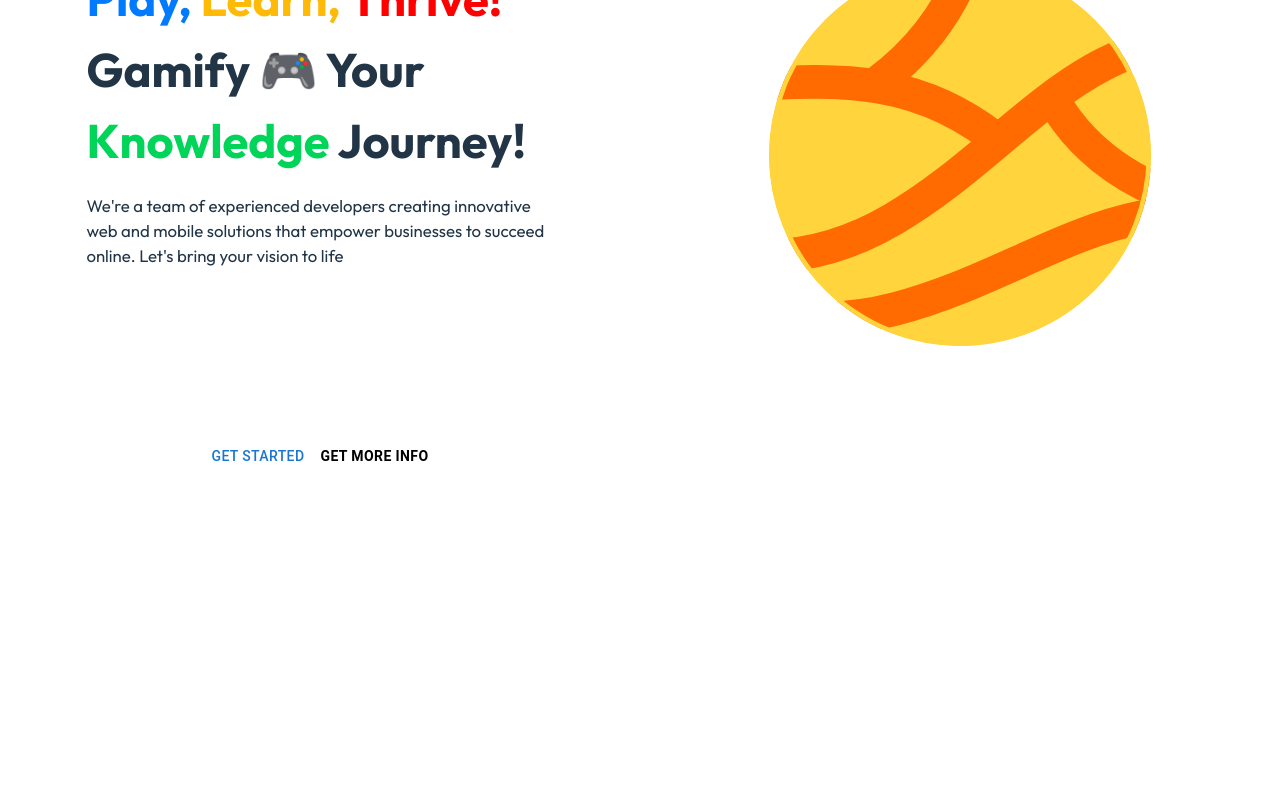
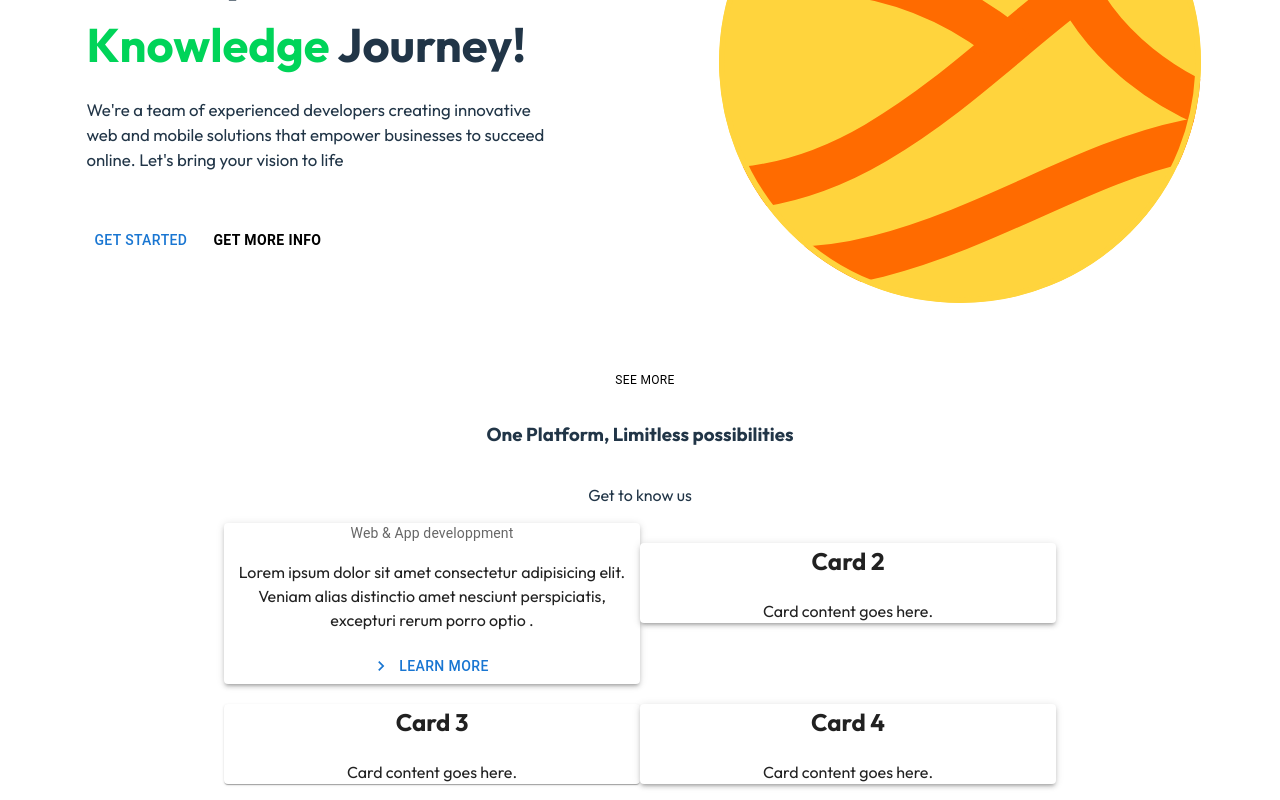
Before and after one commit to anesszereg/brainthone-front-end, a React (Vite) app: page / in a window 1280 px wide. Shown: the part 179-979 px from the top of the page. Before the commit the page ends 800 px from the top, so only its background shows below. Built offline with nearby package versions, Linux system fonts and the light colour scheme.

Commit message:
home finished

```diff
--- a/package.json
+++ b/package.json
@@ -12,6 +12,7 @@
   "dependencies": {
     "@emotion/react": "^11.11.1",
     "@emotion/styled": "^11.11.0",
+    "@mui/icons-material": "^5.14.9",
     "@mui/material": "^5.14.10",
     "react": "^18.2.0",
     "react-dom": "^18.2.0"
--- a/src/App.jsx
+++ b/src/App.jsx
@@ -1,4 +1,5 @@
 import './App.css';
+import Advantages from './Components/Advantages/Advantages';
 import Home from './Components/Home/Home';
 import Navbar from './Components/Navbar/Navbar';
 
@@ -7,6 +8,7 @@ function App() {
     <>
       <Navbar />
       <Home />
+      <Advantages />
     </>
   );
 }
--- /dev/null
+++ b/src/Components/Advantages/Advantages.jsx
@@ -0,0 +1,94 @@
+import { Grid, Paper, Typography, Button } from '@mui/material';
+import NavigateNextIcon from '@mui/icons-material/NavigateNext';
+
+const Advantages = () => {
+  return (
+    <div
+      style={{
+        display: 'flex',
+        alignItems: 'center',
+        justifyContent: 'center',
+        flexDirection: 'column',
+      }}>
+      <h3>One Platform, Limitless possibilities </h3>
+      <p>Get to know us</p>
+      <Grid container spacing={0} style={{ width: '65%' }}>
+        {/* First Card */}
+        <Grid
+          item
+          xs={12}
+          sm={6}
+          md={6}
+          lg={6}
+          style={{ padding: '0', height: 'auto' }}>
+          <Paper elevation={3}>
+            <div></div>
+            <div>
+              <Typography
+                sx={{ fontSize: 14 }}
+                color="text.secondary"
+                gutterBottom>
+                Web & App developpment
+              </Typography>
+              <p>
+                Lorem ipsum dolor sit amet consectetur adipisicing elit. Veniam
+                alias distinctio amet nesciunt perspiciatis, excepturi rerum
+                porro optio .
+              </p>
+              <Button variant="text" startIcon={<NavigateNextIcon />}>
+                Learn more
+              </Button>
+            </div>
+          </Paper>
+        </Grid>
+
+        {/* Second Card */}
+        <Grid
+          item
+          xs={12}
+          sm={6}
+          md={6}
+          lg={6}
+          style={{ padding: '0', height: 'auto' }}>
+          <Paper elevation={3}>
+            {/* Your card content goes here */}
+            <h2>Card 2</h2>
+            <p>Card content goes here.</p>
+          </Paper>
+        </Grid>
+
+        {/* Third Card */}
+        <Grid
+          item
+          xs={12}
+          sm={6}
+          md={6}
+          lg={6}
+          style={{ padding: '0', height: 'auto' }}>
+          <Paper>
+            {/* Your card content goes here */}
+            <h2>Card 3</h2>
+            <p>Card content goes here.</p>
+          </Paper>
+        </Grid>
+
+        {/* Fourth Card */}
+        <Grid
+          item
+          xs={12}
+          sm={6}
+          md={6}
+          lg={6}
+          style={{ padding: '0', height: 'auto' }}>
+          <Paper elevation={3}>
+            {/* Your card content goes here */}
+            <h2>Card 4</h2>
+            <p>Card content goes here.</p>
+          </Paper>
+        </Grid>
+      </Grid>
+    </div>
+  );
+};
+
+export default Advantages;
--- a/src/Components/Home/Home.jsx
+++ b/src/Components/Home/Home.jsx
@@ -32,7 +32,12 @@ function Home() {
             and mobile solutions that empower businesses to succeed online.
             Let&apos;s bring your vision to life
           </p>
-          <div style={{ marginTop: '150px', marginInline: 'auto' }}>
+          <div
+            style={{
+              marginTop: '30px',
+              textAlign: 'start',
+              width: '73%',
+            }}>
             <Button>Get started</Button>
             <Button
               variant="text"
@@ -40,6 +45,7 @@ function Home() {
                 color: 'black',
                 lineHeight: '30.24px',
                 fontWeight: '600',
+                marginLeft: '10px',
               }}>
               Get more info
             </Button>
@@ -49,6 +55,18 @@ function Home() {
           <img src={homesvg} style={{ margin: '0 auto' }} />
         </Grid>
       </Grid>
+      <Button
+        variant="text"
+        style={{
+          color: 'black',
+          lineHeight: '30.24px',
+          fontWeight: '400',
+          fontSize: '12px',
+          marginLeft: '10px',
+          marginTop: '50px',
+        }}>
+        See more
+      </Button>
     </div>
   );
 }
```
Also changed, not shown: src/assets/Svgs/home.svg, 1 other file (tests, documents, lock files or other folders).
